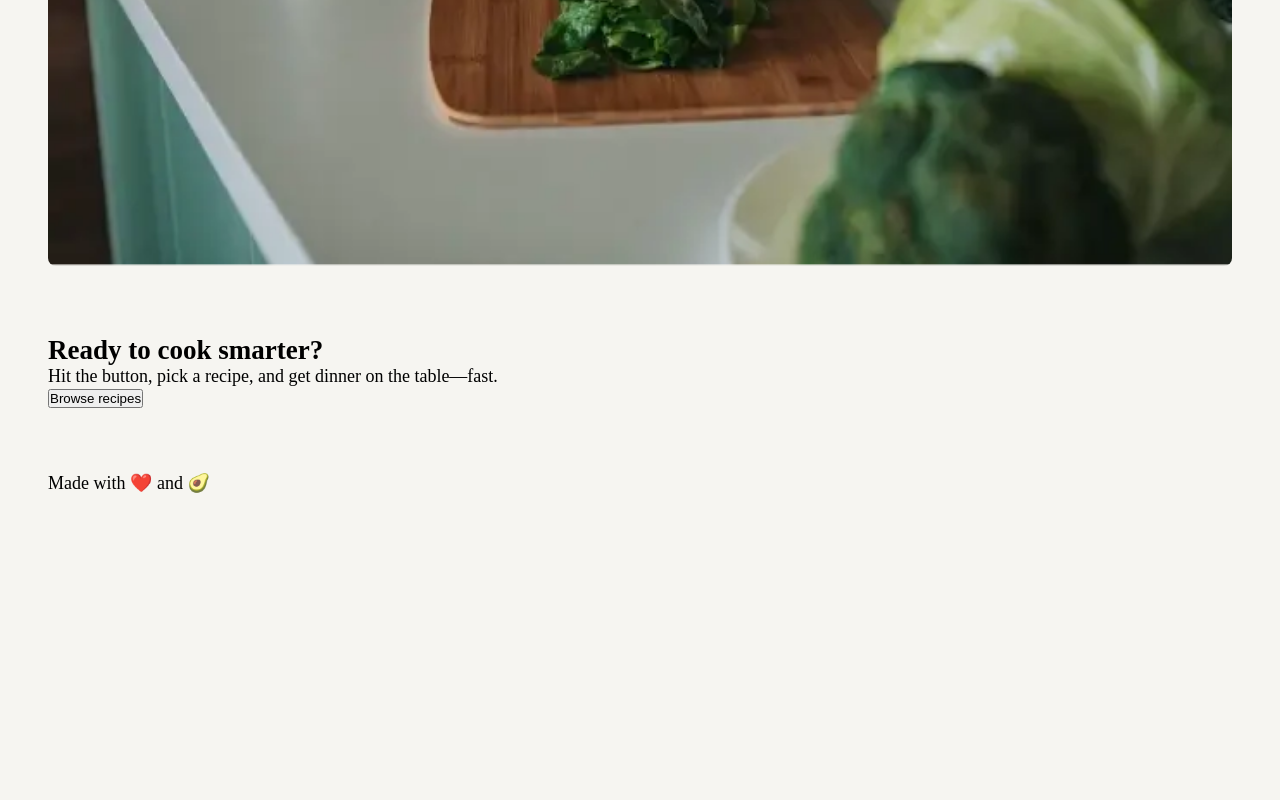
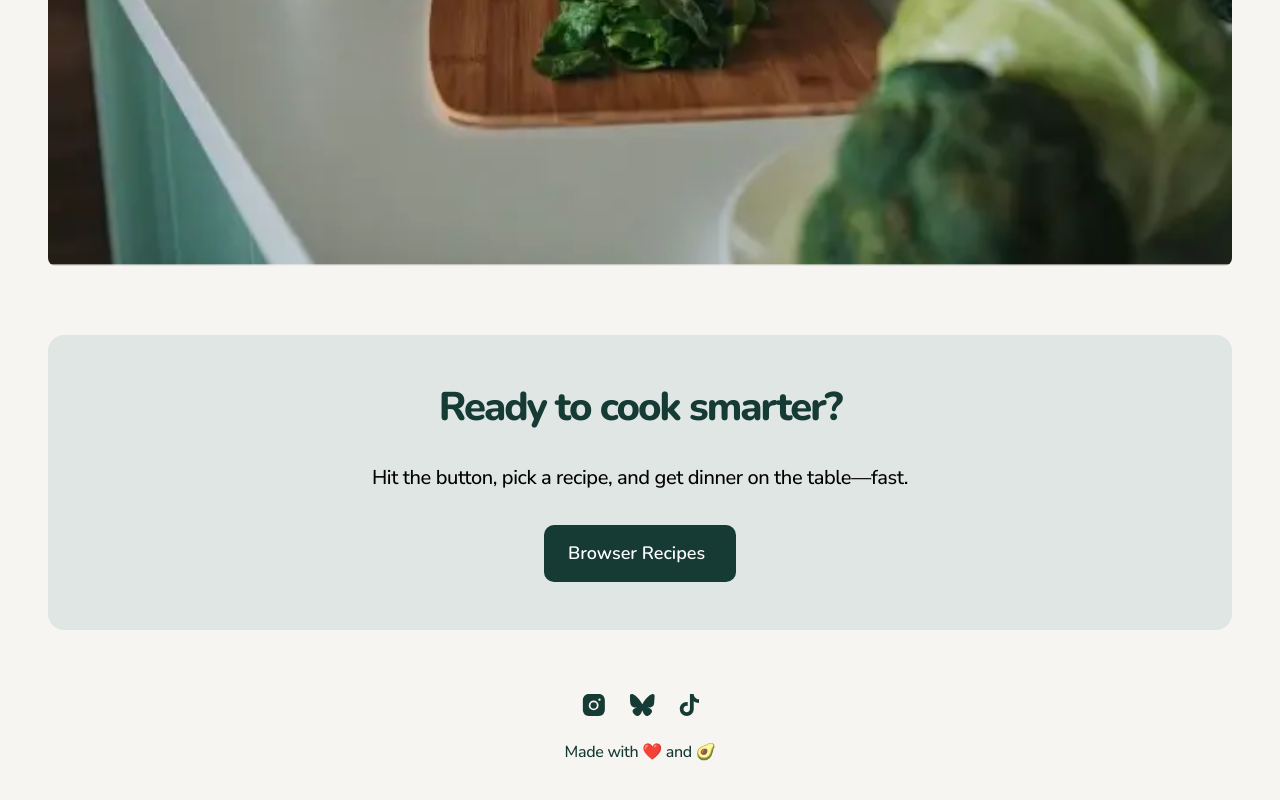
Before and after one commit to mahlvm/recipe-finder-website, a React (Vite) app in the folder recipe-finder-react/: page / in a window 1280 px wide. Shown: the part 2476-3276 px from the top of the page. Before the commit the page ends 3002 px from the top, so only its background shows below. Built offline with nearby package versions, Linux system fonts and the light colour scheme.

Commit message:
section 4 and footer

```diff
--- a/recipe-finder-react/src/components/ButtonToRecipes.css
+++ b/recipe-finder-react/src/components/ButtonToRecipes.css
@@ -24,3 +24,16 @@
     padding-left: var(--spacing-32);
     padding-right: var(--spacing-32);
 }
+
+.customButton.umseteseis{
+    width: 12rem;
+    height: 3.563rem;
+    font-family: var(--text-7-font);
+    font-size: var(--text-7-size);
+    line-height: var(--text-7-line);
+    letter-spacing: var(--text-7-spacig);
+    padding-top: var(--spacing-16);
+    padding-bottom: var(--spacing-16);
+    padding-left: var(--spacing-24);
+    padding-right: var(--spacing-24);
+}
--- a/recipe-finder-react/src/pages/Home.css
+++ b/recipe-finder-react/src/pages/Home.css
@@ -152,6 +152,50 @@
 }
 
 
+.section4{
+  background-color: var(--Neutral200);
+  display: flex;
+  flex-direction: column;
+  justify-content: center;
+  align-items: center;
+  padding-left: var(--spacing-16);
+  padding-right: var(--spacing-16);
+  padding-bottom: var(--spacing-48);
+  padding-top: var(--spacing-48);
+  gap: var(--spacing-32);
+  border-radius: var(--radius-16);
+}
+
+.section4 .h2,
+.section4 .p{
+  text-align: center;
+}
+
+.footerHome{
+  display: flex;
+  flex-direction: column;
+  justify-content: center;
+  align-items: center;
+  padding-bottom: var(--spacing-20);
+  gap: var(--spacing-24);
+  font-family: var(--text-9-font);
+  font-size: var(--text-9-size);
+  font-weight: var(--text-9-weight);
+  line-height: var(--text-9-line);
+  letter-spacing: var(--text-9-spacing);
+  color: var(--Neutral900);
+
+}
+
+.footerHomeSocial{
+  display: flex;
+  flex-direction: row;
+  justify-content: center;
+  align-items: center;
+  gap: var(--spacing-24);
+}
+
+
 
 /* -------------------- */
 /* Tablet - 768px */
--- a/recipe-finder-react/src/pages/Home.jsx
+++ b/recipe-finder-react/src/pages/Home.jsx
@@ -7,6 +7,9 @@ import search from "../assets/images/icon-search-in-seconds.svg";
 import imagehomeherosmall from "../assets/images/image-home-hero-small.webp";
 import patternsquiggle1 from "../assets/images/pattern-squiggle-1.svg";
 import imagehomereallifesmall from "../assets/images/image-home-real-life-small.webp";
+import instagram from "../assets/images/icon-instagram.svg";
+import bluesky from "../assets/images/icon-bluesky.svg";
+import tiktok from "../assets/images/icon-tiktok.svg";
 
 const Home = () => {
   return (
@@ -66,15 +69,20 @@ const Home = () => {
 
         </section>
 
-        <section>
-            <h2>Ready to cook smarter?</h2>
-            <p>
-            Hit the button, pick a recipe, and get dinner on the table—fast.
-            </p>
-            <button>Browse recipes</button>
+        <section className='section4'>
+            <h2 className='h2'>Ready to cook smarter?</h2>
+            <p className='p'> Hit the button, pick a recipe, and get dinner on the table—fast. </p>
+            <ButtonToRecipes text="Browser Recipes" className="umseteseis" />
         </section>
 
-        <footer>Made with ❤️ and 🥑</footer>
+        <footer className='footerHome'>
+            <div className='footerHomeSocial'>
+                <img src={instagram} alt="Instagram" />
+                <img src={bluesky} alt="Bluesky" />
+                <img src={tiktok} alt="Tiktok" />
+            </div>
+            Made with ❤️ and 🥑
+        </footer>
         </main>
     </div>
 
```
